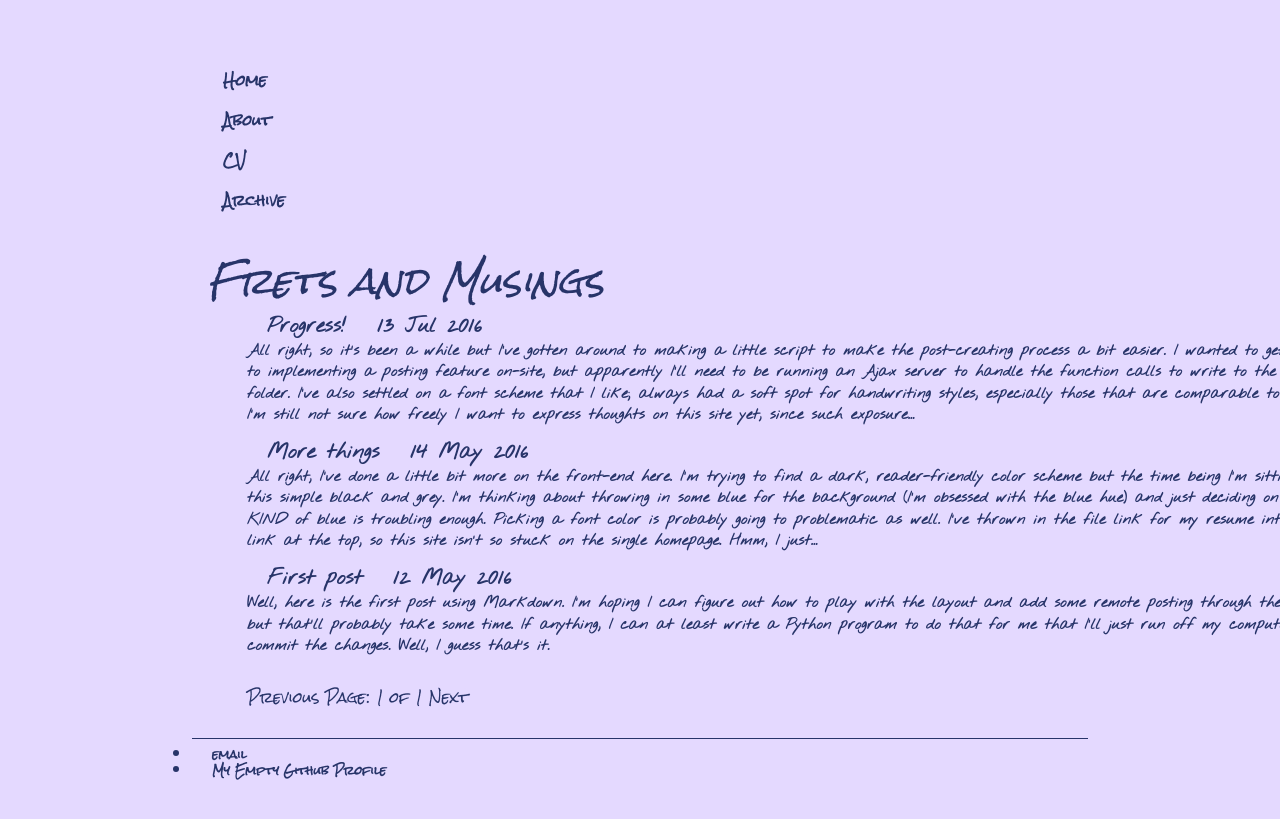
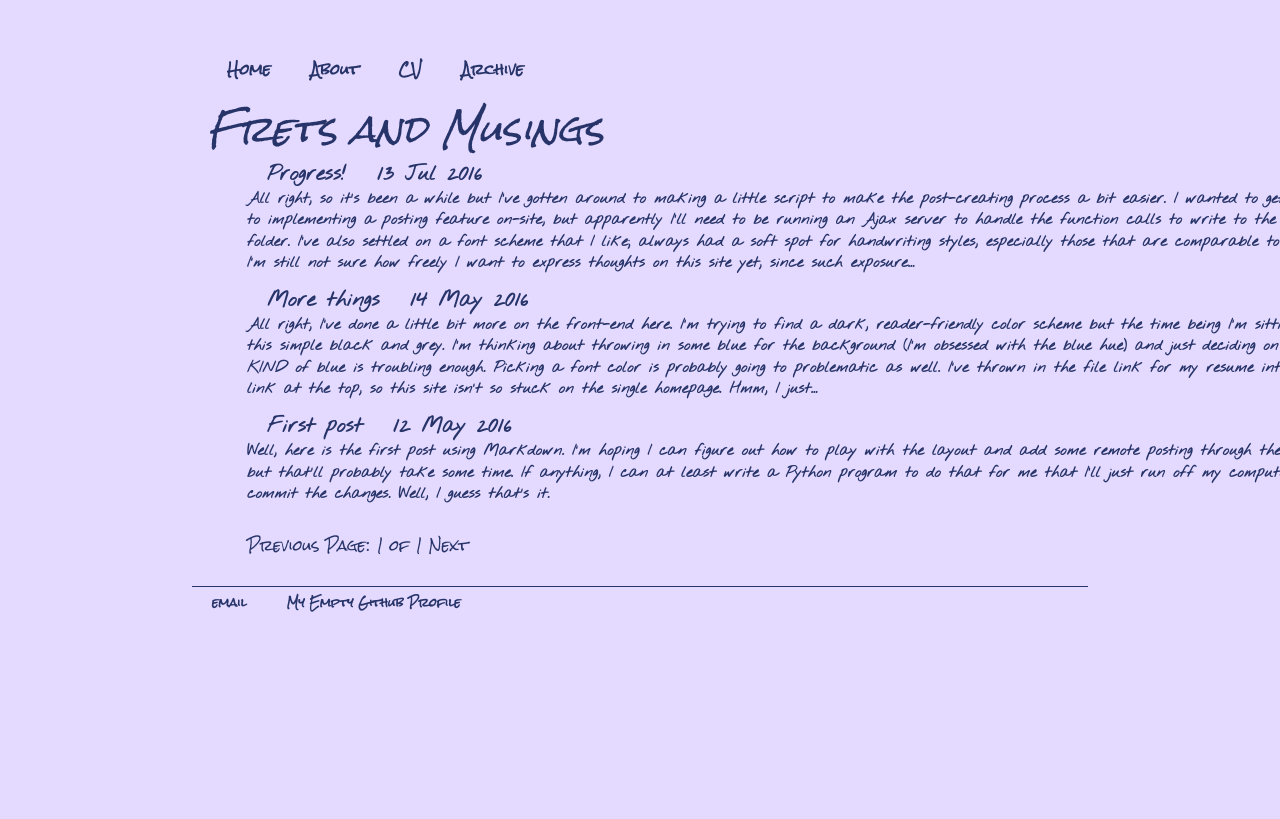
Before and after one commit to rgodinez/rgodinez.github.io, a Jekyll site: the page built from index.html, in a window 1280 px wide. Shown: the top 819 px of the page. Built offline with Jekyll 4.4.1, drawn with Linux system fonts in a browser that asks for light colours; the list of posts is cut into pages by our own code.

Commit message:
fix attempt 2

```diff
--- a/_layouts/default.html
+++ b/_layouts/default.html
@@ -22,7 +22,7 @@
 			<header>
 				<nav>
 					<div class="container-fluid">
-						<ul class="nav navbar">
+						<ul>
 							<li><a href="/">Home</a></li>
 							<li><a href="/about">About</a></li>
 							<li><a href="/cv/Ricardo Godinez.pdf">CV</a></li>
--- a/stylesheets/main.css
+++ b/stylesheets/main.css
@@ -9,6 +9,8 @@ nav ul, footer ul {
     font-family: 'Rock Salt', cursive;
     padding: 0px;
     font-weight: bold;
+	list-style: none;
+	display: -webkit-box;
 }
 
 nav > li {
@@ -45,7 +47,7 @@ ul.posts li a:hover {
     text-decoration: underline;
 }
 
-nav > li > a:hover, footer ul li a:hover {
+a:hover {
     color: #E4D9FF;
     background-color: #273469;
 }
```
